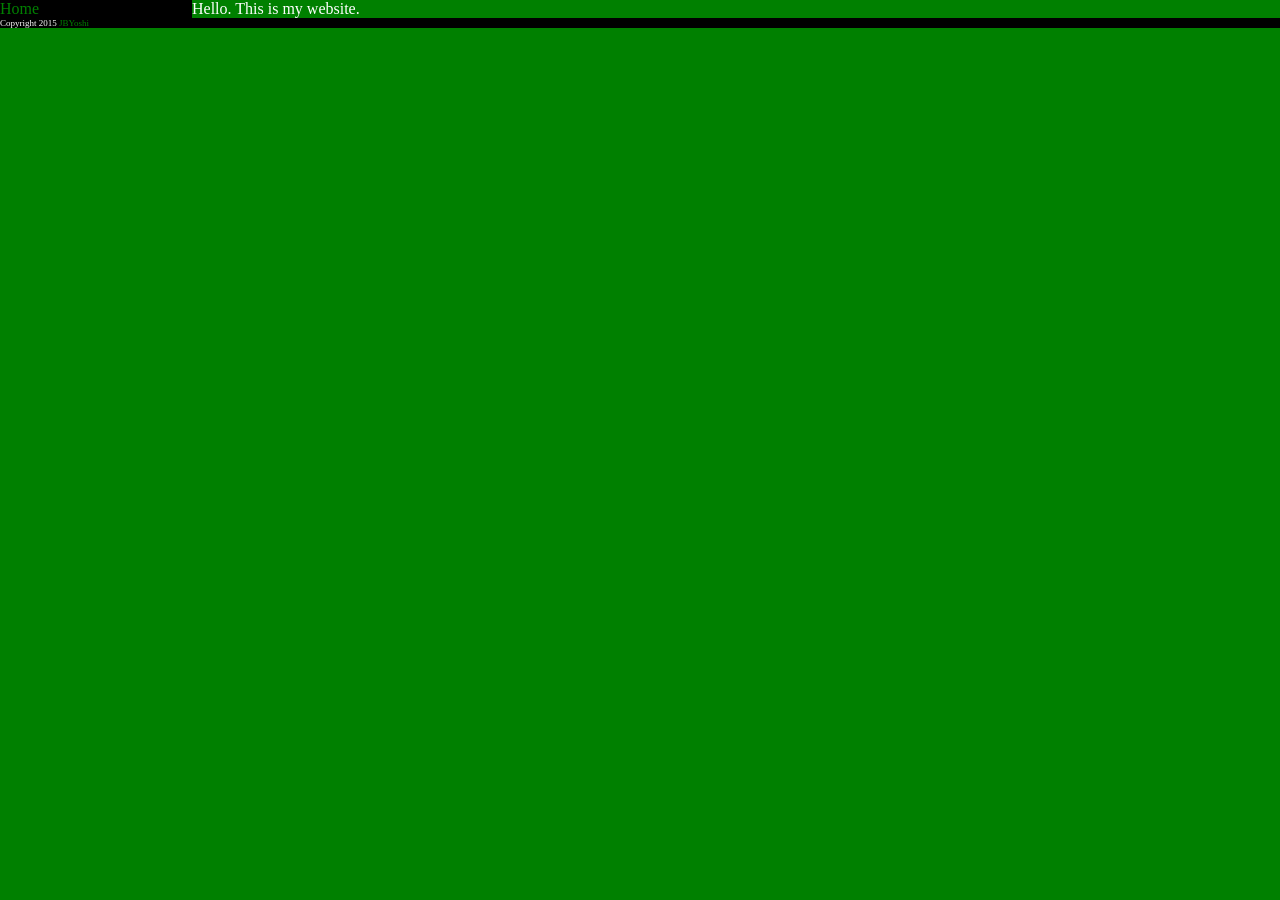
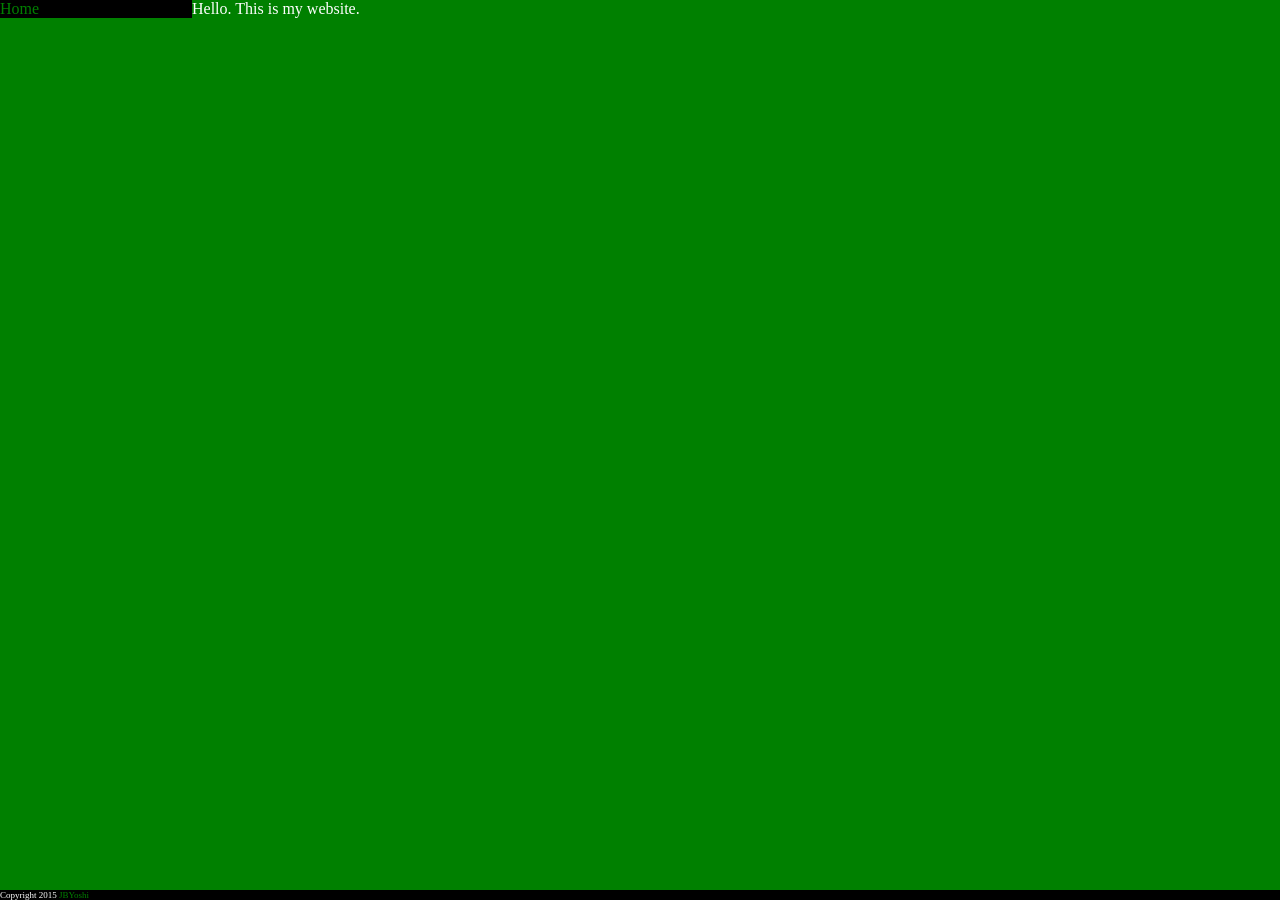
Before and after one commit to JBYoshi/jbyoshi.github.io, a Jekyll site: the page built from index.html, in a window 1280 px wide. Built offline with Jekyll 4.4.1, drawn with Linux system fonts in a browser that asks for light colours.

Commit message:
Update sticky footer.

```diff
--- a/_layouts/default.html
+++ b/_layouts/default.html
@@ -3,16 +3,21 @@
     <head>
         <title>{{ page.title }}</title>
         <style>
-            html, body {width: 100%; height: 100%; margin: 0px; border: 0px; padding: 0px;}
             html {background-color: green; color: white;}
             a {color: green; text-decoration: none;}
             .secondary {background-color: black; color: white;}
             .sidebar {float: left; min-width: 15%;}
             .footer {font-size: 9px; align: center;}
+
+            /* Sticky footer */
+            html, body {width: 100%; height: 100%; margin: 0pt;}
+            body {display: table;}
+            .main {display: table-row; height: auto; width: 100%;}
+            .footer {display: table-row; height: 1px;}
         </style>
     </head>
     <body>
-        <div>
+        <div class=main>
             <div class="secondary sidebar">
                 <a href="/">Home</a>
             </div>
```
